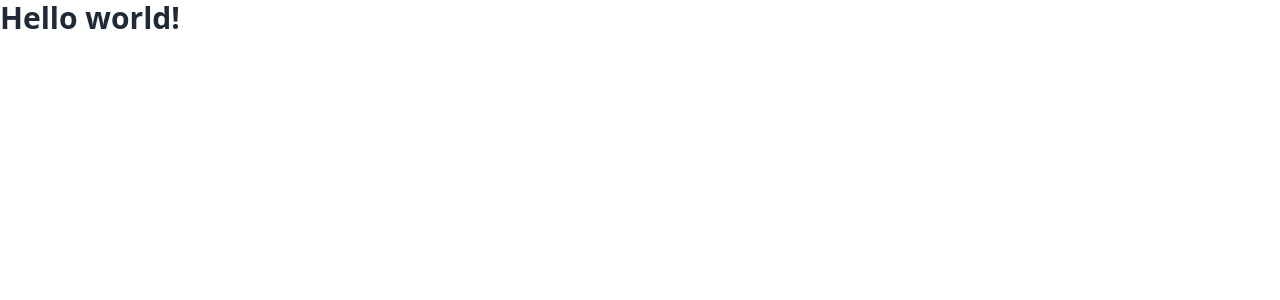
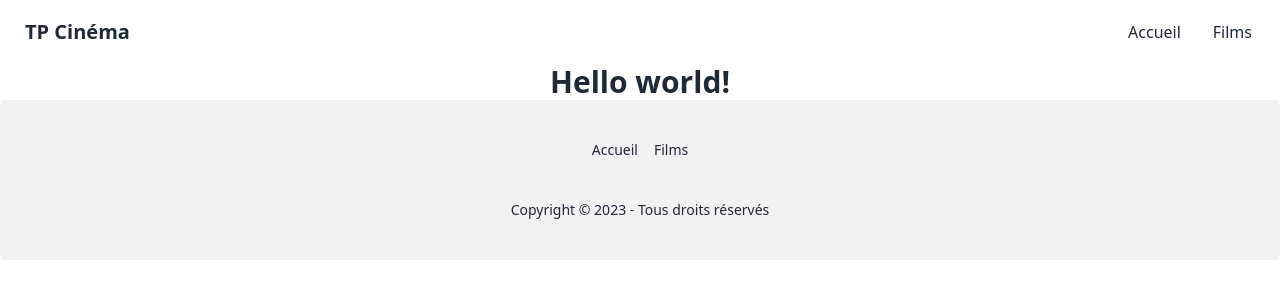
Before and after one commit to bflorestal/tp-cinema, a React (Vite) app in the folder client/: page / in a window 1280 px wide. Shown: the top 300 px of the page. Built offline with nearby package versions, Linux system fonts and the light colour scheme.

Commit message:
Ajout d'un layout

```diff
--- /dev/null
+++ b/client/src/components/Footer.tsx
@@ -0,0 +1,19 @@
+import { Link } from "react-router-dom";
+
+export default function Footer() {
+  return (
+    <footer className="footer footer-center p-10 bg-base-200 text-base-content rounded">
+      <div className="grid grid-flow-col gap-4">
+        <Link to="/" className="link link-hover">
+          Accueil
+        </Link>
+        <Link to="/movies" className="link link-hover">
+          Films
+        </Link>
+      </div>
+      <div>
+        <p>Copyright © {new Date().getFullYear()} - Tous droits réservés</p>
+      </div>
+    </footer>
+  );
+}
--- /dev/null
+++ b/client/src/components/Header.tsx
@@ -0,0 +1,23 @@
+import { Link } from "react-router-dom";
+
+export default function Header() {
+  return (
+    <header className="navbar bg-base-100">
+      <div className="flex-1">
+        <Link to="/" className="btn btn-ghost normal-case text-xl">
+          TP Cinéma
+        </Link>
+      </div>
+      <div className="flex-none">
+        <ul className="menu menu-horizontal px-1">
+          <li>
+            <Link to="/">Accueil</Link>
+          </li>
+          <li>
+            <Link to="/movies">Films</Link>
+          </li>
+        </ul>
+      </div>
+    </header>
+  );
+}
--- /dev/null
+++ b/client/src/components/Layout.tsx
@@ -0,0 +1,12 @@
+import Header from "./Header";
+import Footer from "./Footer";
+
+export default function Layout({ children }: { children: React.ReactNode }) {
+  return (
+    <>
+      <Header />
+      <main className="flex flex-col items-center">{children}</main>
+      <Footer />
+    </>
+  );
+}
--- a/client/src/pages/Home.tsx
+++ b/client/src/pages/Home.tsx
@@ -1,9 +1,11 @@
+import Layout from "../components/Layout";
+
 export default function Home() {
   return (
-    <main>
+    <Layout>
       <section>
         <h1 className="text-3xl font-bold">Hello world!</h1>
       </section>
-    </main>
+    </Layout>
   );
 }
--- a/client/src/pages/Movies.tsx
+++ b/client/src/pages/Movies.tsx
@@ -1,9 +1,11 @@
+import Layout from "../components/Layout";
+
 export default function Home() {
   return (
-    <main>
+    <Layout>
       <section>
         <h1 className="text-3xl font-bold">Films</h1>
       </section>
-    </main>
+    </Layout>
   );
 }
```
